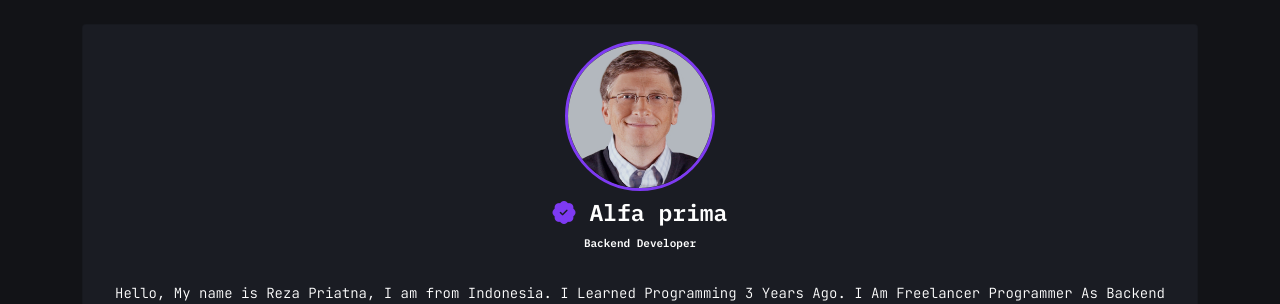
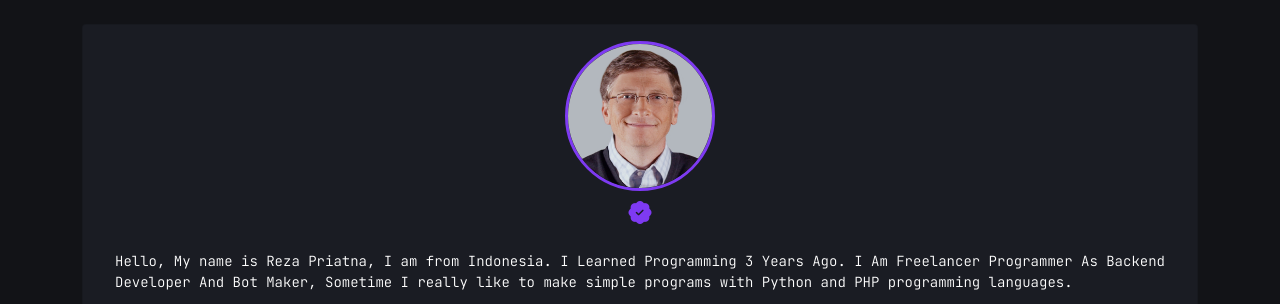
Before and after one commit to sandatya21/portocoba, a plain HTML site: page index.html in a window 1280 px wide. Shown: the top 304 px of the page. Drawn offline with nearby package versions, Linux system fonts and the light colour scheme; no server answers; a web font is replaced by a local one.

Commit message:
Update index.html

```diff
--- a/index.html
+++ b/index.html
@@ -33,8 +33,7 @@
           <h1 class="title mt-2">
           <span class="myBadge">
               <i class="bi bi-patch-check-fill"></i>
-            </span>Alfa prima</h1>
-          <p class="title2">Backend Developer</p>
+
         </div>
         <div class="card-bio">
           <div class="card-body">
```
